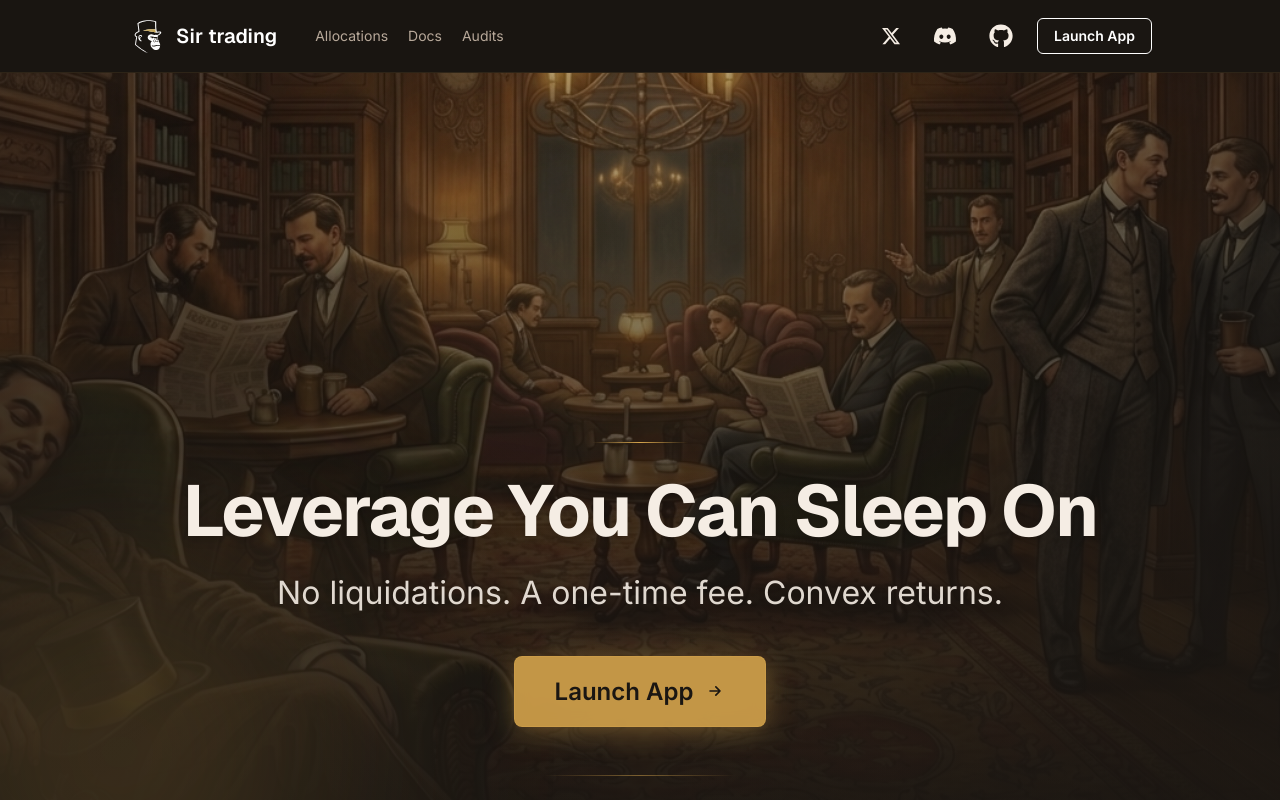
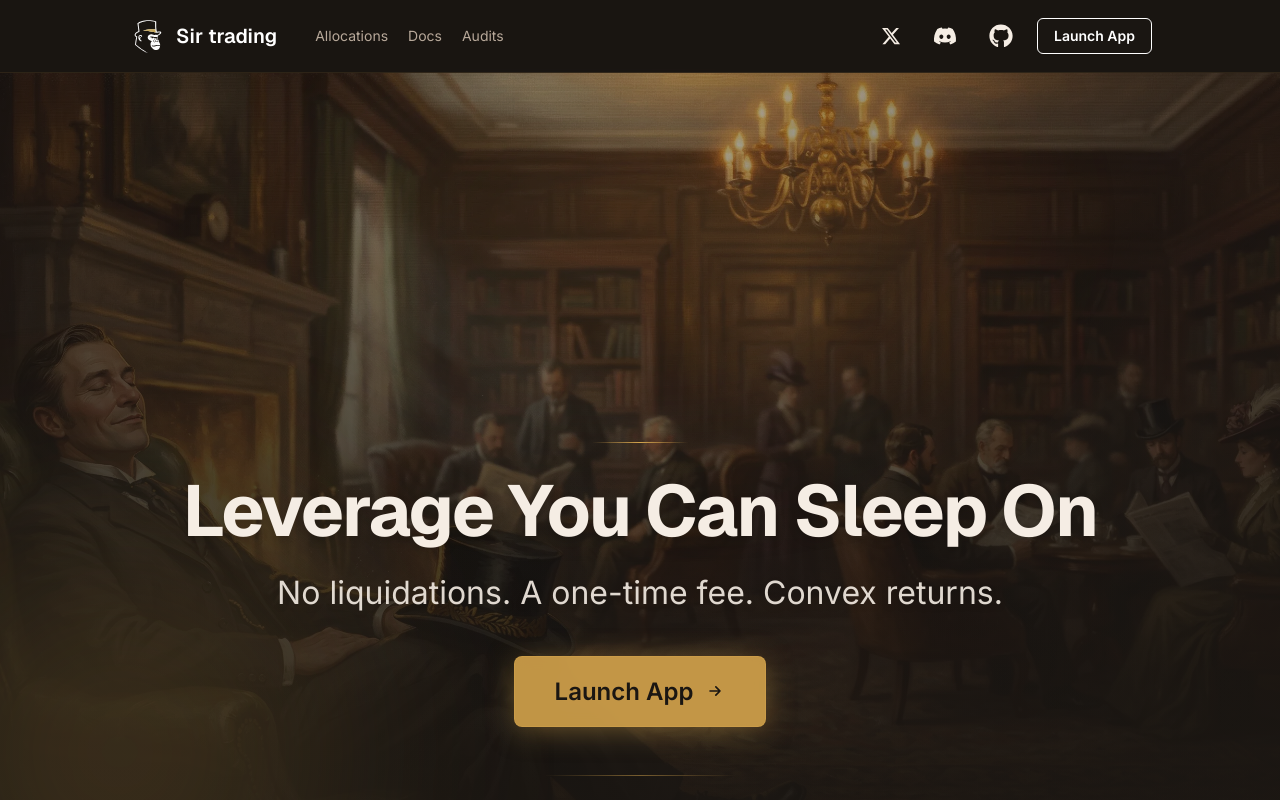
Before and after one commit to SIR-trading/sir-landing-react, a Next.js app: page / in a window 1280 px wide. Shown: the top 800 px of the page. Built offline with nearby package versions, Linux system fonts and the light colour scheme.

Commit message:
better hero image

```diff
--- a/src/app/page.tsx
+++ b/src/app/page.tsx
@@ -20,7 +20,7 @@ export default function Home() {
         subheadline="No liquidations. A one-time fee. Convex returns."
         ctaText="Launch App"
         ctaLink="https://app.sir.trading"
-        heroImage="/hero.png"
+        heroImage="/hero.webp"
       />
 
       {/* Value proposition - 3 pillars */}
```
Also changed, not shown: public/hero.png (deleted), public/hero.webp (added).
